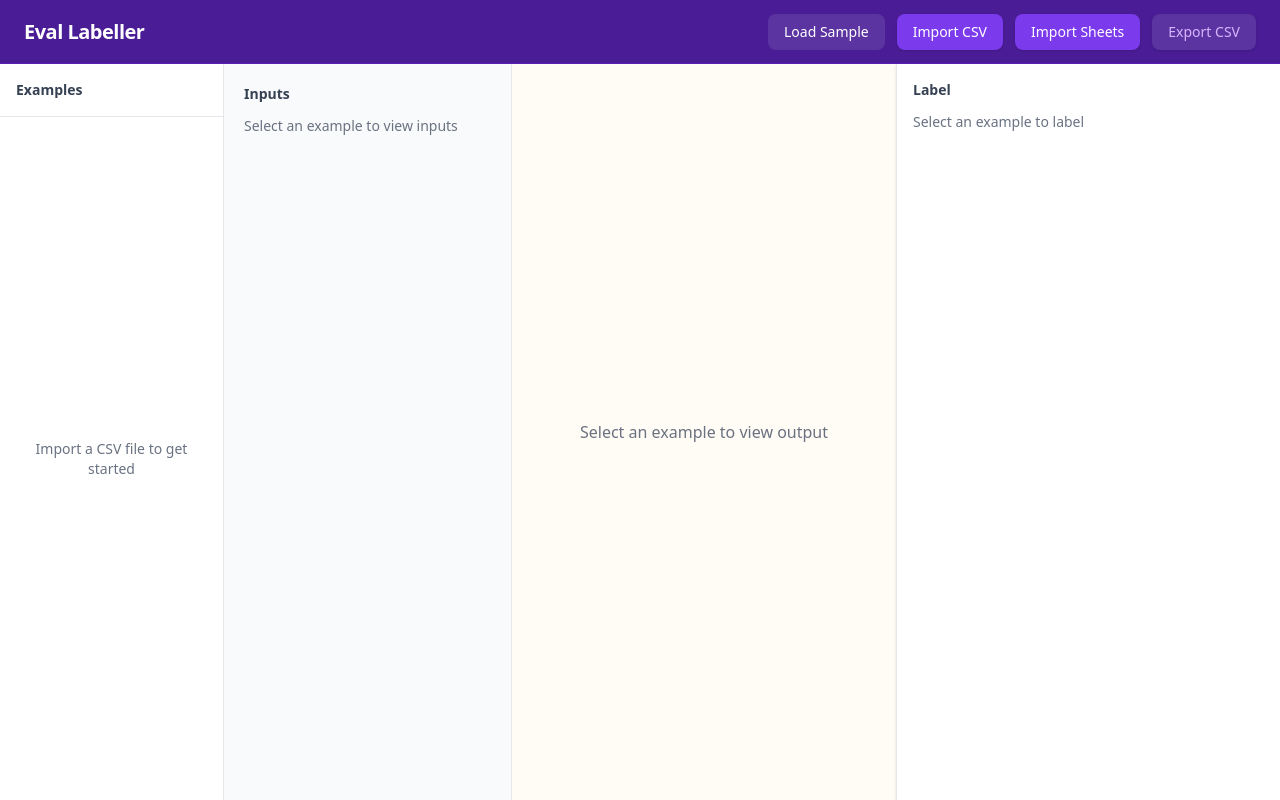
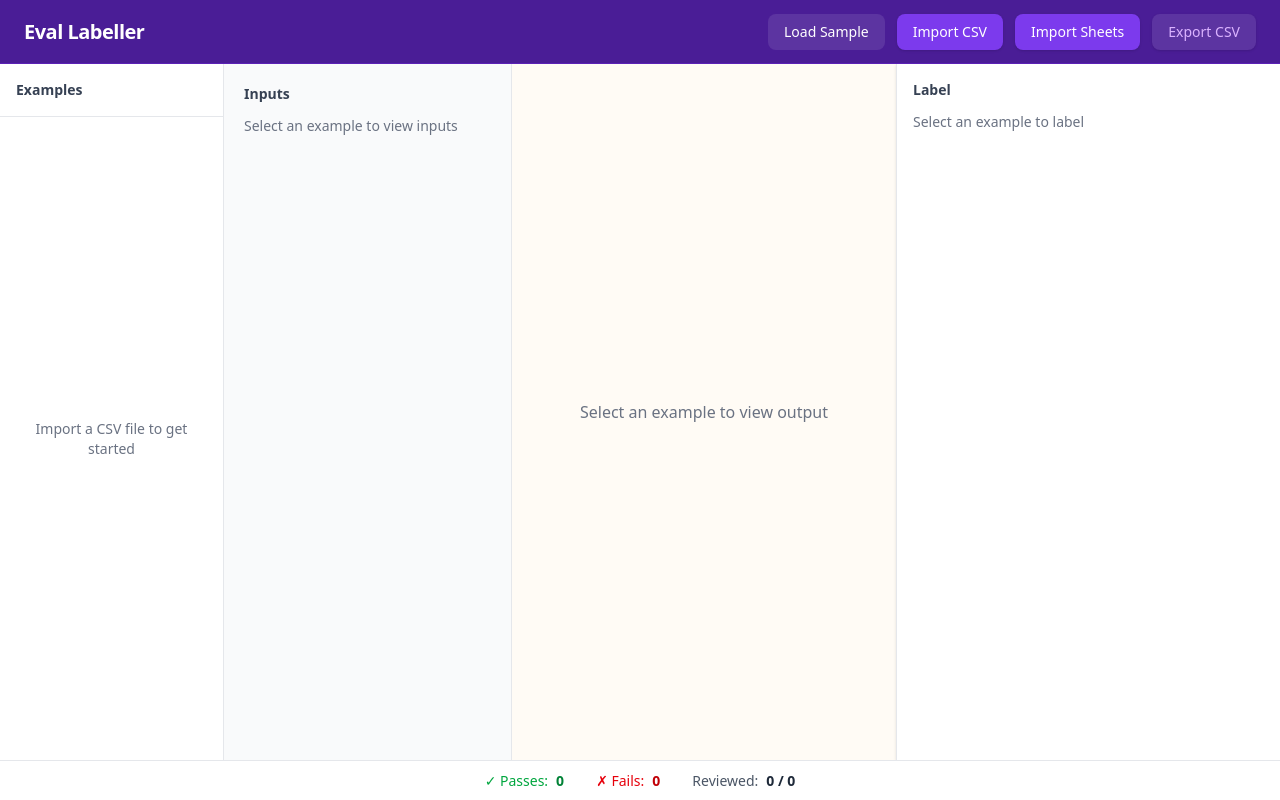
Before and after one commit to zarifaziz/labelling-ui, a Next.js app: page / in a window 1280 px wide. Built offline with nearby package versions, Linux system fonts and the light colour scheme.

Commit message:
feat: add StatusBar with pass/fail/reviewed tally

```diff
--- a/src/app/page.tsx
+++ b/src/app/page.tsx
@@ -5,6 +5,7 @@ import { Sidebar } from '@/components/Sidebar';
 import { InputPanel } from '@/components/InputPanel';
 import { OutputPanel } from '@/components/OutputPanel';
 import { LabelPanel } from '@/components/LabelPanel';
+import { StatusBar } from '@/components/StatusBar';
 
 export default function Home() {
   return (
@@ -16,6 +17,7 @@ export default function Home() {
         <OutputPanel />
         <LabelPanel />
       </div>
+      <StatusBar />
     </div>
   );
 }
--- /dev/null
+++ b/src/components/StatusBar.tsx
@@ -0,0 +1,29 @@
+'use client';
+
+import { useEval } from '@/context/EvalContext';
+
+export function StatusBar() {
+  const { items } = useEval();
+
+  const passes = items.filter((item) => item.label === 'pass').length;
+  const fails = items.filter((item) => item.label === 'fail').length;
+  const reviewed = passes + fails;
+  const total = items.length;
+
+  return (
+    <div className="h-10 bg-white border-t border-gray-200 flex items-center justify-center gap-8 text-sm font-medium px-4">
+      <div className="flex items-center gap-2">
+        <span className="text-green-600">✓ Passes:</span>
+        <span className="text-green-700 font-semibold">{passes}</span>
+      </div>
+      <div className="flex items-center gap-2">
+        <span className="text-red-600">✗ Fails:</span>
+        <span className="text-red-700 font-semibold">{fails}</span>
+      </div>
+      <div className="flex items-center gap-2">
+        <span className="text-gray-600">Reviewed:</span>
+        <span className="text-gray-800 font-semibold">{reviewed} / {total}</span>
+      </div>
+    </div>
+  );
+}
```
